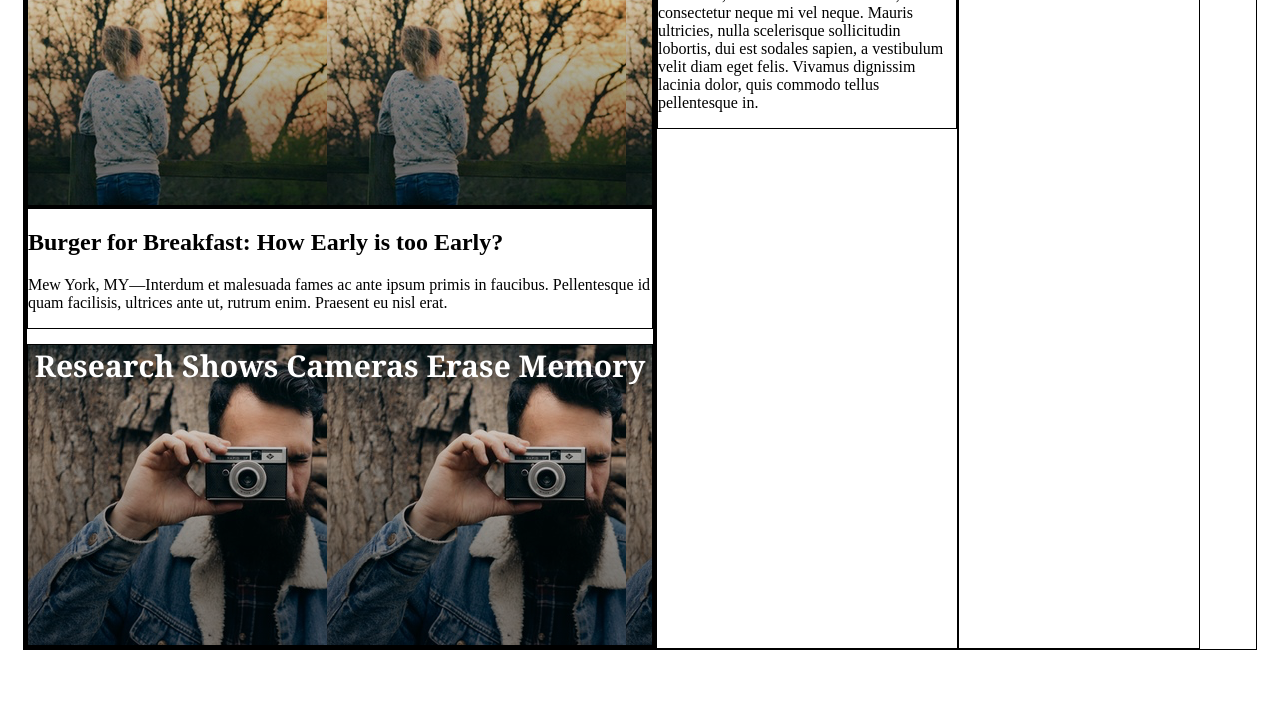
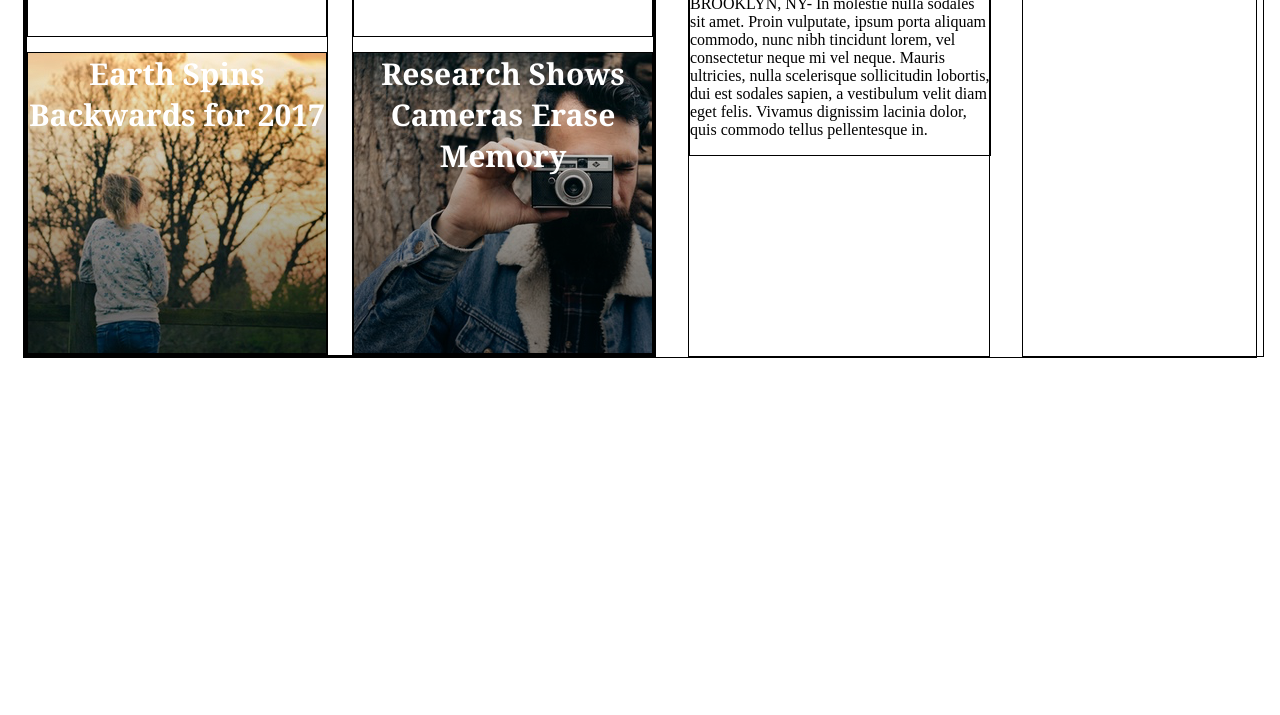
Before and after one commit to garchibaldmfs/mytimes, a plain HTML site: page index.html in a window 1280 px wide. Shown: the part 850-1565 px from the top of the page. After the commit the page ends 1286 px from the top, so only its background shows below. Drawn offline with Linux system fonts and the light colour scheme.

Commit message:
commit step 5

```diff
--- a/resources/style.css
+++ b/resources/style.css
@@ -30,7 +30,14 @@ header {
     font-size: 14px;
     font-weight: bold;
 }
-
+h2 {
+    margin-top: 0;
+    margin-bottom: 0;
+    font-family: Georgia;
+    font-size: 30px;
+    font-weight: bold;
+    font-style: normal;
+}
 body {
     display: block;
     margin: 0;
@@ -52,6 +59,29 @@ div {
 }
 header nav {
     padding-right: 40px;
+}.narrative {
+    margin-top: 16px;
+}
+user agent stylesheet
+p {
+    display: block;
+    -webkit-margin-before: 1em;
+    -webkit-margin-after: 1em;
+    -webkit-margin-start: 0px;
+    -webkit-margin-end: 0px;
+}
+.stories {
+    display: flex;
+    justify-content: space-between;
+    margin-top: 17px;
+}
+.story {
+    display: flex;
+    flex-direction: column;
+    width: 300px;
+}
+.stories .text-content {
+    height: 250px;
 }
 user agent stylesheet
 article, aside, footer, header, hgroup, main, nav, section {
@@ -98,3 +128,11 @@ nav span {
 .pop-culture.image-content {
     background-image: url('./images/img-story-3.png');
 }
+.column.large {
+    width: 630px;
+}
+.column {
+    display: flex;
+    flex-direction: column;
+    margin-right: 32px;
+}
```
